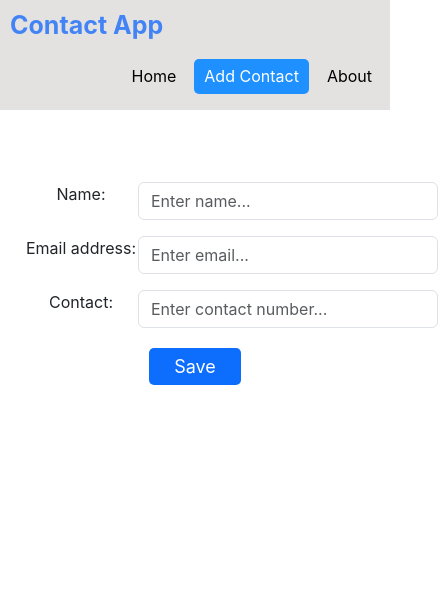
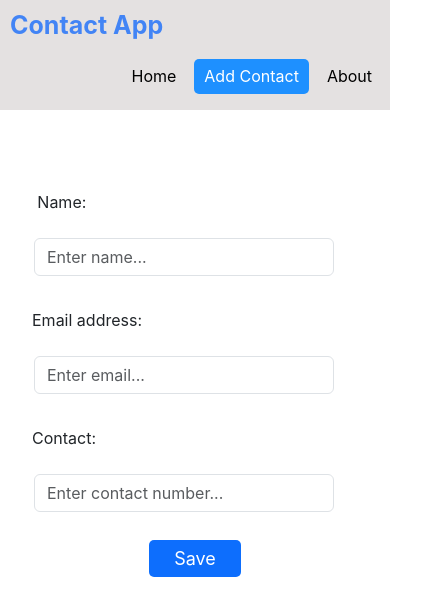
Before and after one commit to Yash0770/firebase-crud, a React (Create React App) app: page /add in a window 390 px wide. Shown: the top 616 px of the page, 438 px wide, since content can reach past the window. Built offline with nearby package versions, Linux system fonts and the light colour scheme; no server answers; the database is empty.

Commit message:
worked on responsiveness and functionality

```diff
--- a/src/App.css
+++ b/src/App.css
@@ -36,3 +36,41 @@
     transform: rotate(360deg);
   }
 }
+
+@media (min-width: 501px) and (max-width: 767px) {
+  .label-custom {
+    margin-left: 93px;
+  }
+  .input-custom {
+    margin-left: -47px;
+  }
+}
+@media (min-width: 467px) and (max-width: 500px) {
+  .label-custom {
+    margin-left: 17px;
+  }
+  .input-custom {
+    margin-left: -84px;
+  }
+}
+@media (min-width: 436px) and (max-width: 466px) {
+  .label-custom {
+    margin-left: 17px;
+  }
+  .input-custom {
+    margin-left: -33px;
+  }
+}
+@media (min-width: 400px) and (max-width: 435px) {
+  .label-custom {
+    margin-left: 17px;
+  }
+  .input-custom {
+    margin-left: -14px;
+  }
+}
+@media (max-width: 401px) {
+  .input-custom {
+    margin-left: 0px;
+  }
+}
--- a/src/pages/AddEdit.js
+++ b/src/pages/AddEdit.js
@@ -1,13 +1,13 @@
-import React, { useState, useEffect } from 'react';
-import { useNavigate, useParams } from 'react-router-dom';
-import fireDb from '../firebase';
-import { toast } from 'react-toastify';
-import './AddEdit.css';
+import React, { useState, useEffect } from "react";
+import { useNavigate, useParams } from "react-router-dom";
+import fireDb from "../firebase";
+import { toast } from "react-toastify";
+import "./AddEdit.css";
 
 const initialState = {
-  name: '',
-  email: '',
-  contact: ''
+  name: "",
+  email: "",
+  contact: "",
 };
 
 const AddEdit = () => {
@@ -19,7 +19,7 @@ const AddEdit = () => {
   const { id } = useParams();
 
   useEffect(() => {
-    fireDb.ref('contact').on('value', (snapshot) => {
+    fireDb.ref("contact").on("value", (snapshot) => {
       if (snapshot.val() !== null) {
         setData({ ...snapshot.val() });
       } else {
@@ -51,17 +51,17 @@ const AddEdit = () => {
     e.preventDefault();
 
     if (!name || !email || !contact) {
-      toast.error('Please fill all fields.');
+      toast.error("Please fill all fields.");
       return;
     }
 
     if (!id) {
-      fireDb.ref('contact').push(state, (err) => {
+      fireDb.ref("contact").push(state, (err) => {
         if (err) {
           toast.error(err.message);
         } else {
-          toast.success('Contact has been added successfully');
-          setTimeout(() => navigate('/'), 500);
+          toast.success("Contact has been added successfully");
+          setTimeout(() => navigate("/"), 500);
         }
       });
     } else {
@@ -69,8 +69,8 @@ const AddEdit = () => {
         if (err) {
           toast.error(err.message);
         } else {
-          toast.success('Contact updated successfully');
-          setTimeout(() => navigate('/'), 500);
+          toast.success("Contact updated successfully");
+          setTimeout(() => navigate("/"), 500);
         }
       });
     }
@@ -82,10 +82,22 @@ const AddEdit = () => {
       <div className="row">
         <div className="col-md-6 offset-md-3">
           <form onSubmit={handleSubmit}>
-            <div className="container mb-3 d-flex">
-              <label htmlFor="name" className="form-label col-4">
+            <div className="container mb-3">
+              <div className="row d-flex w-100 fields-custom-class1 fields-custom-class2 fields-custom-class3">
+                <div className="d-flex justify-content-start col-lg-6 col-md-6 col-sm-12 justify-content-md-start label-custom">
+                  <div className="p-2">
+                    <label
+                      htmlFor="name"
+                      className="form-label col-4"
+                      style={{ marginRight: "66px" }}
+                    >
                       Name:
                     </label>
+                  </div>
+                </div>
+
+                <div className="d-flex justify-content-end col-lg-6 col-md-6 col-sm-12 justify-content-md-start input-custom">
+                  <div className="p-2">
                     <input
                       type="text"
                       className="form-control inputClass col-4"
@@ -93,47 +105,78 @@ const AddEdit = () => {
                       name="name"
                       autoComplete="none"
                       pattern="^[A-Za-z ]+$"
-                maxLength={'30'}
+                      maxLength={"30"}
                       placeholder="Enter name..."
-                value={name || ''}
+                      value={name || ""}
                       onChange={handleChange}
                     />
                   </div>
-            <div className="container mb-3 d-flex">
-              <label htmlFor="email" className="form-label col-4">
+                </div>
+              </div>
+            </div>
+
+            <div className="container mb-3">
+              <div className="row d-flex w-100 fields-custom-class1 fields-custom-class2 fields-custom-class3">
+                <div className="d-flex justify-content-start col-lg-6 col-md-6 col-sm-12 justify-content-md-start label-custom">
+                  <div className="p-2">
+                    <label htmlFor="email" className="form-label ">
                       Email address:
                     </label>
+                  </div>
+                </div>
+                <div className="d-flex justify-content-end col-lg-6 col-md-6 col-sm-12 justify-content-md-start input-custom">
+                  <div className="p-2">
                     <input
                       type="email"
-                className="form-control inputClass col-4"
+                      className="form-control inputClass "
                       id="email"
                       name="email"
                       pattern="[a-zA-Z0-9._%+-]+@(gmail\.com|hotmail\.com|yahoo\.com|email\.com)$"
                       autoComplete="none"
                       placeholder="Enter email..."
-                value={email || ''}
+                      value={email || ""}
                       onChange={handleChange}
                     />
                   </div>
-            <div className="container mb-3 d-flex">
-              <label htmlFor="contact" className="form-label col-4">
+                </div>
+              </div>
+            </div>
+
+            <div className="container mb-3">
+              <div className="row d-flex w-100 fields-custom-class1 fields-custom-class2 fields-custom-class3">
+                <div className="d-flex justify-content-start col-lg-6 col-md-6 col-sm-12 justify-content-md-start label-custom">
+                  <div className="p-2">
+                    <label htmlFor="contact" className="form-label ">
                       Contact:
                     </label>
+                  </div>
+                </div>
+
+                <div className="d-flex justify-content-end col-lg-6 col-md-6 col-sm-12 justify-content-md-start input-custom">
+                  <div className="p-2">
                     <input
                       type="tel"
                       pattern="[0-9]{10}"
-                maxLength={'10'}
-                size={'4'}
+                      maxLength={"10"}
+                      size={"4"}
                       inputMode="numeric"
-                className="form-control inputClass col-4"
+                      className="form-control inputClass "
                       id="contact"
                       name="contact"
                       placeholder="Enter contact number..."
-                value={contact || ''}
+                      value={contact || ""}
                       onChange={handleChange}
                     />
                   </div>
-            <input type="submit" value={id ? 'Update' : 'Save'} className="btn btn-primary btnC" />
+                </div>
+              </div>
+            </div>
+
+            <input
+              type="submit"
+              value={id ? "Update" : "Save"}
+              className="btn btn-primary btnC"
+            />
           </form>
         </div>
       </div>
--- a/src/pages/View.js
+++ b/src/pages/View.js
@@ -1,54 +1,55 @@
-import React, { useEffect, useState } from 'react'
-import fireDb from '../firebase'
-import { Link, useParams } from 'react-router-dom'
+import React, { useEffect, useState } from "react";
+import fireDb from "../firebase";
+import { Link, useParams } from "react-router-dom";
 
 function View() {
-  const [user, setUser] = useState({})
-  const {id} = useParams()
-  useEffect(()=>{
-    fireDb.ref(`contact/${id}`)
+  const [user, setUser] = useState({});
+  const { id } = useParams();
+  useEffect(() => {
+    fireDb
+      .ref(`contact/${id}`)
       .get()
-    .then((snapshot)=>{
+      .then((snapshot) => {
         if (snapshot.exists()) {
-        setUser({...snapshot.val()})
-      }else{
-        setUser({})
+          setUser({ ...snapshot.val() });
+        } else {
+          setUser({});
         }
-    })
-  },[id])
+      });
+  }, [id]);
   console.log(user);
   return (
     <center>
-    <div style={{marginTop:'110px'}}>
-      <div className="card col-4">
-        <div className="card-header mb-2">
-          <p>Contact Detail</p>
+      <div style={{ marginTop: "110px" }}>
+        <div className="card col-lg-4 col-md-6 col-sm-8">
+          <div className="card-header mb-2 mt-2">
+            <h3 className="fw-bold">Contact Detail</h3>
           </div>
-        <div className="container">
+          <div className="container my-3">
             <strong>ID: </strong>
             <span>{id}</span>
             <br />
             <br />
-          <strong>Name: </strong>
+            <strong style={{ marginLeft: "-74px" }}>Name: </strong>
             <span>{user.name}</span>
             <br />
             <br />
-          <strong>Email: </strong>
+            <strong style={{ marginLeft: "34px" }}>Email: </strong>
             <span>{user.email}</span>
             <br />
             <br />
-          <strong>Contact: </strong>
+            <strong style={{ marginLeft: "-65px" }}>Contact: </strong>
             <span>{user.contact}</span>
             <br />
             <br />
-          <Link to={'/'}>
-            <button className='btn btn-secondary mb-2'>Go back</button>
+            <Link to={"/"}>
+              <button className="btn btn-secondary mb-2">Go back</button>
             </Link>
           </div>
         </div>
       </div>
     </center>
-  )
+  );
 }
 
-export default View
+export default View;
```
Lines whose indentation alone changed are shown as unchanged.
